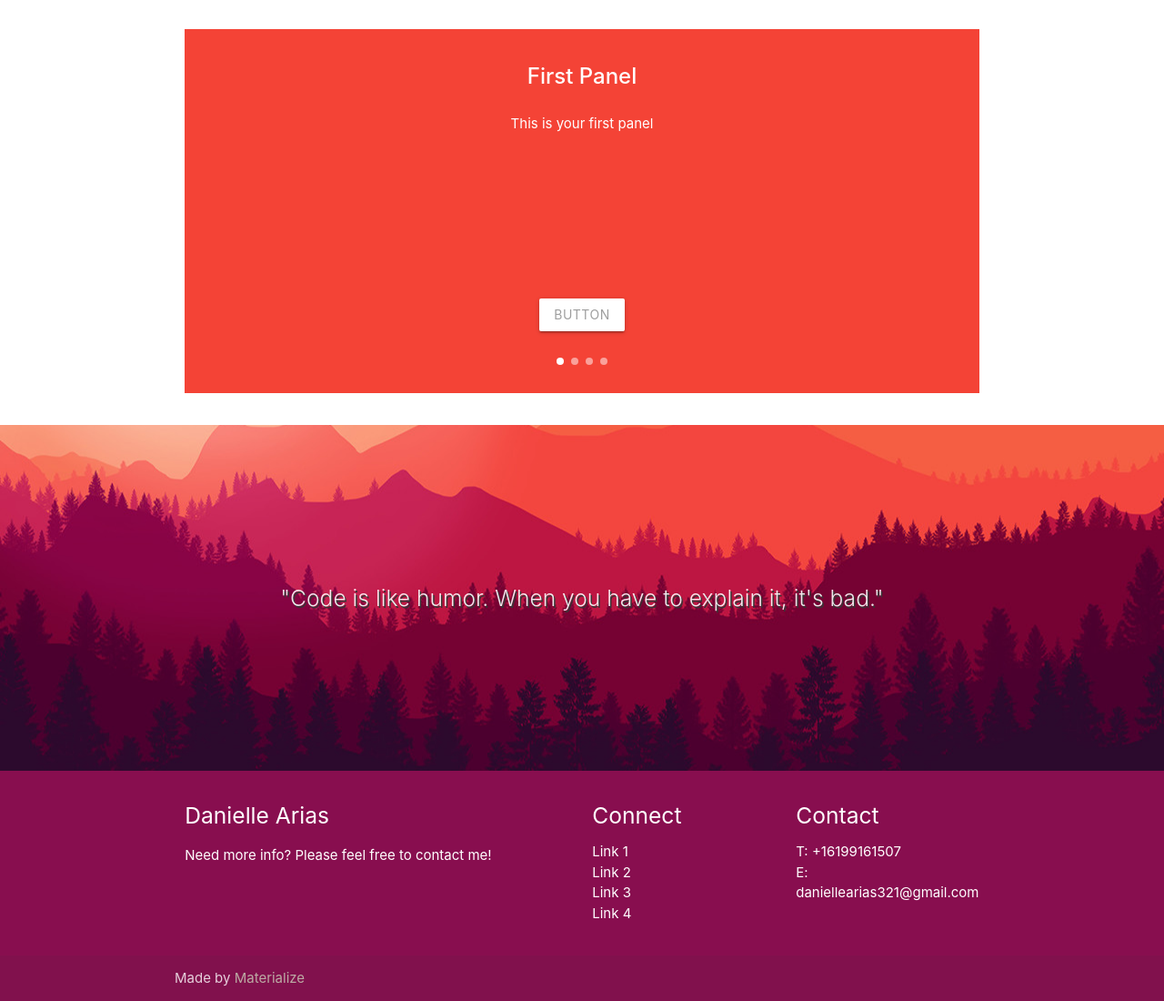
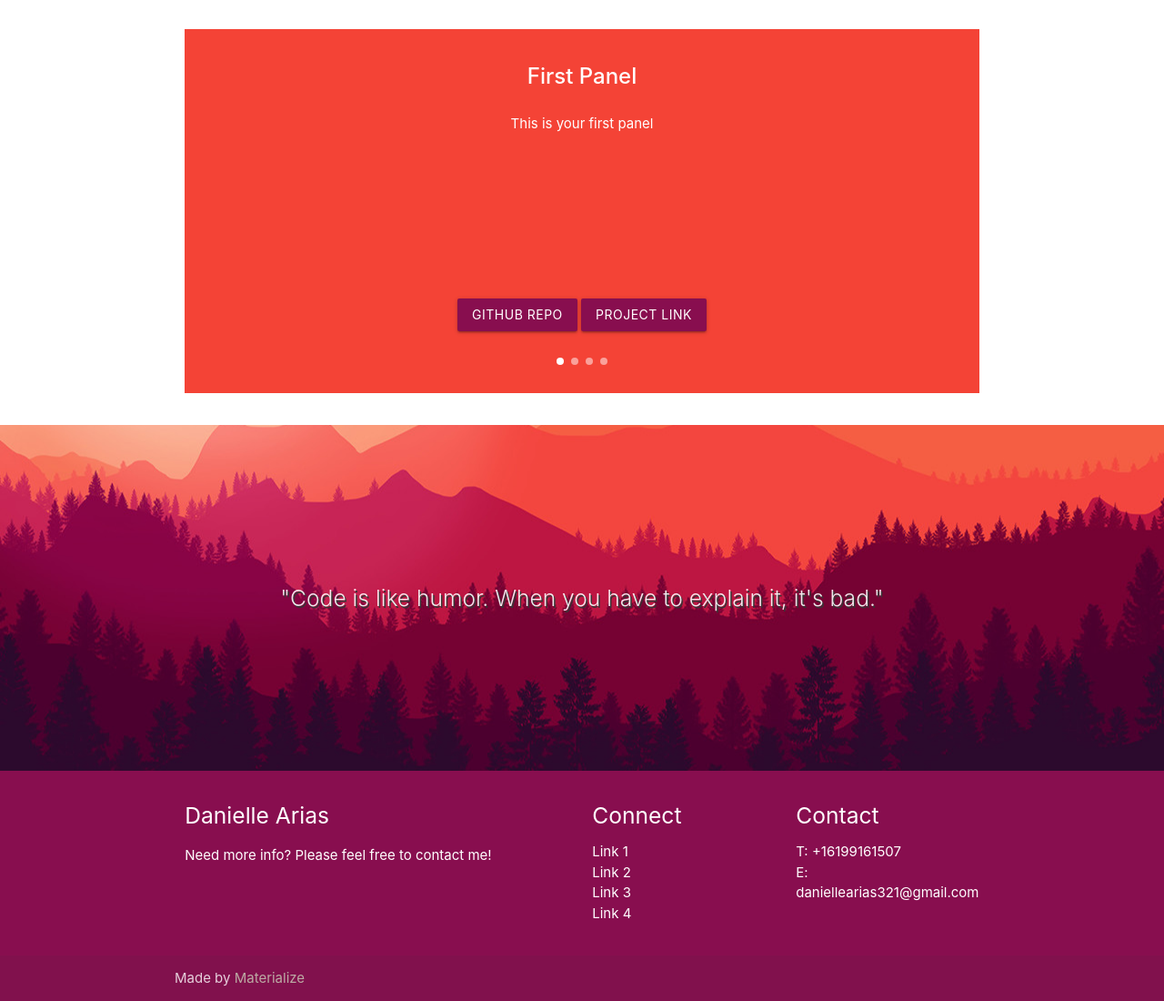
Before and after one commit to darias321/updated_portfolio_2, a plain HTML site: page index.html in a window 1280 px wide. Shown: the part 1300-2400 px from the top of the page at 91% size. Drawn offline with nearby package versions, Linux system fonts and the light colour scheme.

Commit message:
added buttons to carousel

```diff
--- a/index.html
+++ b/index.html
@@ -154,14 +154,18 @@
 
             <div class="carousel carousel-slider center">
               <div class="carousel-fixed-item center">
-                <a class="btn waves-effect white grey-text darken-text-2"
-                  >button</a
-                >
+                <a class="btn waves-effect pink darken-4 -text lighten-text-1"
+              >Github Repo</a
+            >
+            <a class="btn waves-effect pink darken-4 -text lighten-text-1"
+            >Project link</a
+          >
               </div>
               <div class="carousel-item red white-text" href="#one!">
                 <h2>First Panel</h2>
                 <p class="white-text">This is your first panel</p>
               </div>
+
               <div class="carousel-item red white-text" href="#two!">
                 <h2>Second Panel</h2>
                 <p class="white-text">This is your second panel</p>
```
